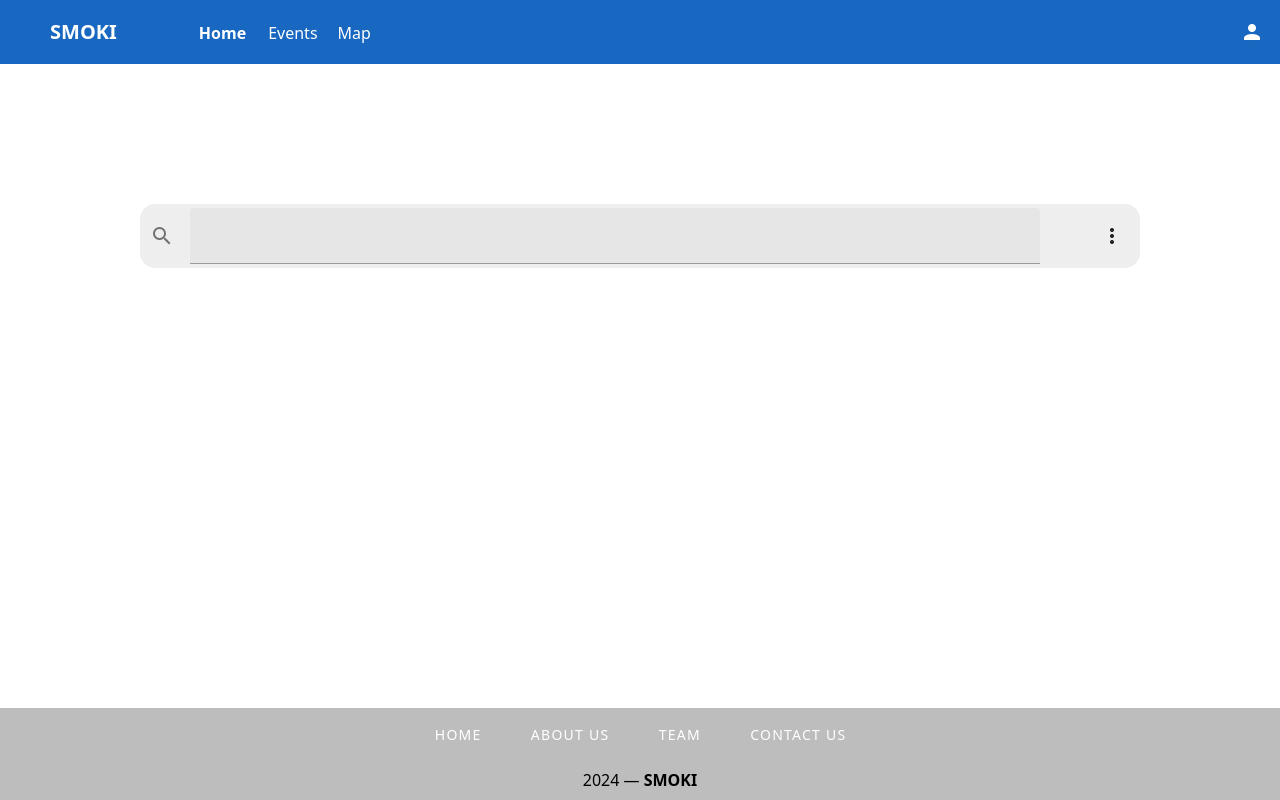
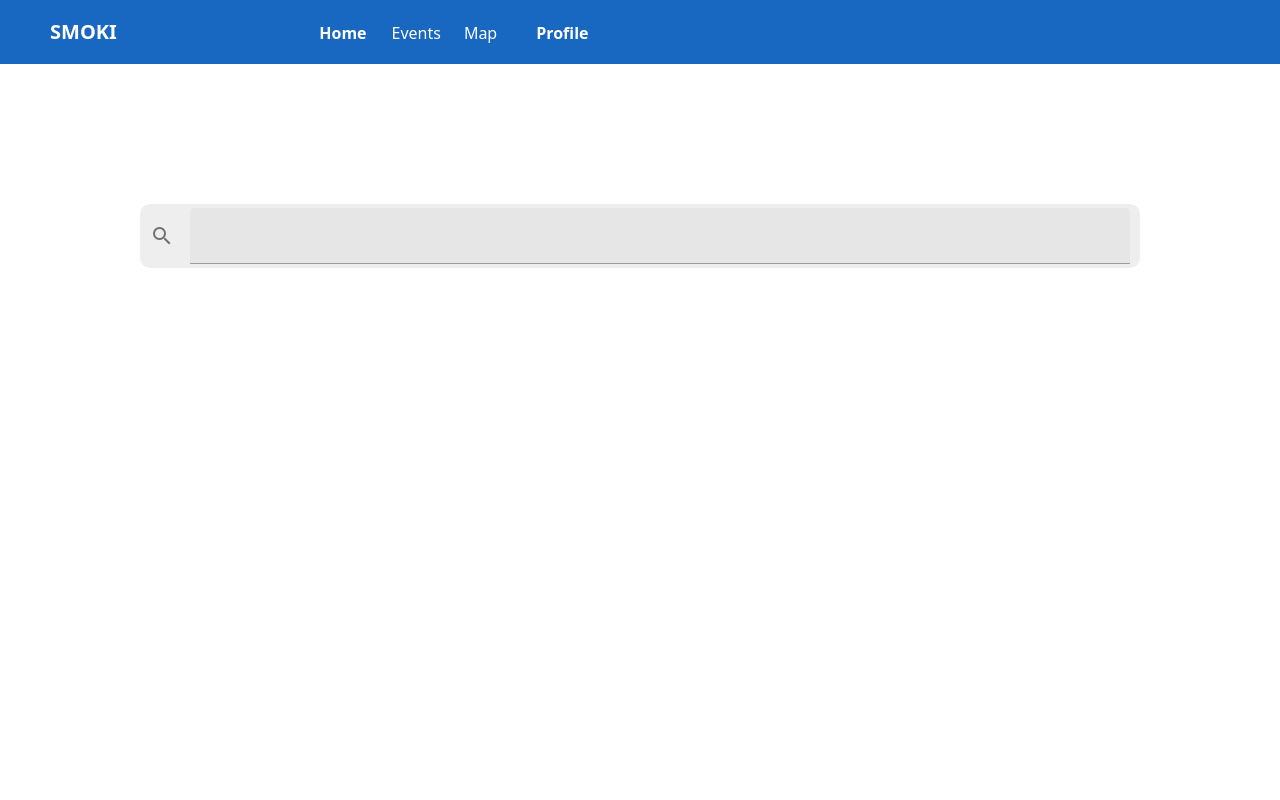
Before and after one commit to FallyRaphael/SMOKI, a Vue app: page / in a window 1280 px wide. Shown: the top 800 px of the page. Built offline with nearby package versions, Linux system fonts and the light colour scheme.

Commit message:
routing :)

```diff
--- a/package.json
+++ b/package.json
@@ -16,7 +16,7 @@
     "pinia": "^2.1.7",
     "vue": "^3.4.21",
     "vue-router": "^4.3.2",
-    "vuetify": "^3.6.0-beta.0.0"
+    "vuetify": "^3.6.5"
   },
   "devDependencies": {
     "@fortawesome/fontawesome-free": "^6.5.2",
--- a/src/App.vue
+++ b/src/App.vue
@@ -2,36 +2,19 @@
     <v-app>
         <v-main>
             <navBar></navBar>
-            <div class="grid">
-                <search-bar></search-bar>
-            </div>
+            <Router-view></Router-view>
         </v-main>
         <app-footer> </app-footer>
     </v-app>
 </template>
 
-<style scoped>
-.grid {
-    display: grid;
-    grid-template-columns: 2fr;
-    grid-template-rows: auto;
-    grid-gap: 10px;
-    padding: 40px;
-    margin-top: 100px;
-    margin-left: 100px;
-    margin-right: 100px;
-}
-</style>
-
 <script>
-import SearchBar from './components/SearchBar.vue';
 import NavBar from './components/NavBar.vue';
 import AppFooter from './components/AppFooter.vue';
 
 
 export default {
     components: {
-        SearchBar,
         NavBar,
         AppFooter
     },
--- /dev/null
+++ b/src/components/AppHome.vue
@@ -0,0 +1,32 @@
+<template>
+    <v-app>
+        <v-main>
+            <div class="grid">
+                <search-bar></search-bar>
+            </div>
+        </v-main>
+    </v-app>
+</template>
+
+<style scoped>
+.grid {
+    display: grid;
+    grid-template-columns: 2fr;
+    grid-template-rows: auto;
+    grid-gap: 10px;
+    padding: 40px;
+    margin-top: 100px;
+    margin-left: 100px;
+    margin-right: 100px;
+}
+</style>
+
+<script>
+import SearchBar from './SearchBar.vue';
+
+export default {
+    components: {
+        SearchBar
+    }
+}
+</script>
--- /dev/null
+++ b/src/components/EventList.vue
@@ -0,0 +1,10 @@
+<template>
+    <v-container>
+        <v-row>
+        <v-col>
+            <h1>Event List</h1>
+            <p>Here is a list of events</p>
+        </v-col>
+        </v-row>
+    </v-container>
+</template>
--- /dev/null
+++ b/src/components/EventMap.vue
@@ -0,0 +1,5 @@
+<template>
+    <p>
+        This is the EventMapp component
+    </p>
+</template>
--- a/src/components/Navbar.vue
+++ b/src/components/Navbar.vue
@@ -1,28 +1,51 @@
 <template>
   <div>
     <v-toolbar dark prominent color="primary">
-      <div class="grid" style=" "> <!-- Added margin-left and width -->
-        <v-toolbar-title class="grow"> <strong>SMOKI</strong></v-toolbar-title>
+      <div class="grid">
+        <v-toolbar-title class="grow"><strong>SMOKI</strong></v-toolbar-title>
         <div class="grid2">
-          <router-link to="/" class="custom-router-link">Home</router-link>
-          <router-link to="/events" class="custom-router-link">Events</router-link>
-          <router-link to="/map" class="custom-router-link">Map</router-link>
+          <router-link :to="{name: 'Home'}" class="custom-router-link">Home</router-link>
+          <router-link :to="{name: 'Events'}" class="custom-router-link">Events</router-link>
+          <router-link :to="{name: 'Map'}" class="custom-router-link">Map</router-link>
+          <router-link :to="{name: 'Home'}" class="custom-router-link">Profile</router-link>
         </div>
+        <v-spacer></v-spacer> <!-- Flex item to push following items to the right -->
+
+
+
+
+
+        <!-- <div class="grid4child">
+          <v-speed-dial v-model="fab" transition="fade-transition">
+            <template v-slot:activator="{ props: activatorProps }">
+              <v-fab v-bind="activatorProps" size="large" icon="mdi-account"></v-fab>
+            </template>
+            <v-btn key="1" icon="mdi-account-plus"></v-btn>
+            <v-btn key="2" icon="mdi-login"></v-btn>
+          </v-speed-dial>
+        </div> -->
       </div>
-      <v-spacer></v-spacer>
-      <v-btn icon>
-        <v-icon>mdi-account</v-icon>
-      </v-btn>
     </v-toolbar>
+
+    <Router-view></Router-view>
   </div>
 </template>
+
+
+<script>
+export default {
+  data: () => ({
+    fab: false,
+  })
+}
+
+</script>
 
 <style scoped>
 .grid {
   display: grid;
-  grid-template-columns: 1fr 2fr;
+  grid-template-columns: 1fr 1fr 1fr;
   grid-template-rows: auto;
-  grid-gap: 20px;
   margin-left: 50px;
 
 }
@@ -34,21 +57,20 @@
   grid-gap: 20px;
   margin-top: 3px;
 }
-/* Scoped style or global CSS file */
+
 .custom-router-link {
   text-decoration: none;
-  color: white; /* Default color */
-  transition: color 0.3s ease; /* Smooth transition for color change */
+  color: white;
+  transition: color 0.3s ease;
 }
 
 .custom-router-link:hover {
   text-decoration: none;
-  color: lightblue; /* Color changes to blue on hover */
+  color: lightblue;
 }
 
 
-.router-link-active { /* Example: makes active links red */
+.router-link-active {
   font-weight: bold;
 }
-
 </style>
--- a/src/components/SearchBar.vue
+++ b/src/components/SearchBar.vue
@@ -2,21 +2,13 @@
       <v-toolbar
         dense
         floating
-        :style="{ borderRadius: '15px'}"
+        :style="{ borderRadius: '10px'}"
       >
         <v-text-field
           prepend-icon="mdi-magnify"
           hide-details
           single-line
-          :style="{ paddingLeft: '10px'}"
+          :style="{ paddingLeft: '10px', paddingRight: '10px'}"
         ></v-text-field>
-
-        <v-btn icon>
-          <v-icon>mdi-enter</v-icon>
-        </v-btn>
-
-        <v-btn icon>
-          <v-icon>mdi-dots-vertical</v-icon>
-        </v-btn>
       </v-toolbar>
   </template>
```
Also changed, not shown: src/components/NotFound.vue (added, +10 -0 lines), src/router/index.js (+6 -19 lines), 1 other file (tests, documents, lock files or other folders).
